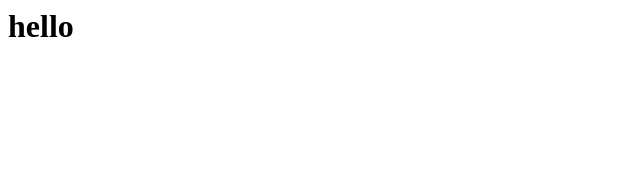
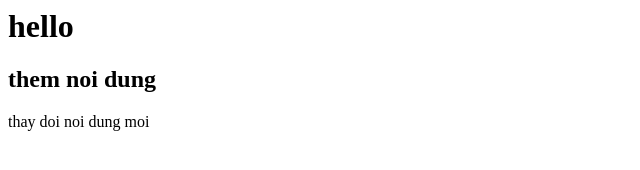
Before and after one commit to nguyenquocThanh02/baitap1, a plain HTML site: page index.html in a window 1280 px wide. Shown: the whole page, without its empty margins (0-640 px from the left). Drawn offline with Linux system fonts and the light colour scheme.

Commit message:
thay doi index.html

```diff
--- a/index.html
+++ b/index.html
@@ -1 +1,3 @@
 <h1>hello</h1>
+<h2>them noi dung</h2>
+<p>thay doi noi dung moi</p>
```
